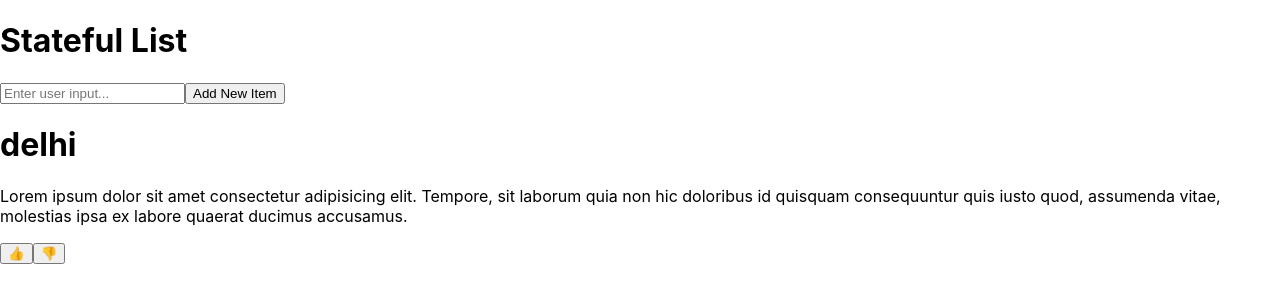
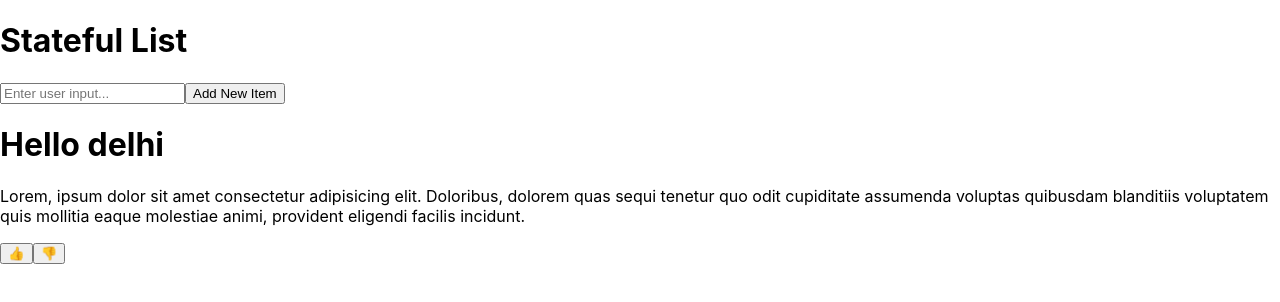
Before and after one commit to RishivYadav/fourth-react, a React (Create React App) app: page / in a window 1280 px wide. Shown: the top 302 px of the page. Built offline with nearby package versions, Linux system fonts and the light colour scheme.

Commit message:
input eith maps

```diff
--- a/src/App.js
+++ b/src/App.js
@@ -14,9 +14,6 @@
   let [list, setList] = useState(["delhi"]);
 
   let addItemAction = () => {
-    // console.log(inputRef.current);
-    // console.log(document.querySelector("#id1"));
-
     let inputValue = inputRef.current.value;
     let newList = [inputValue, ...list];
     setList(newList);
@@ -35,22 +32,28 @@
       <input type="button" value="Add New Item" onClick={addItemAction} />
 
       {list.map((item) => (
-        <div>
-          <h1>{item}</h1>
-          <p>
-            Lorem ipsum dolor sit amet consectetur adipisicing elit. Tempore,
-            sit laborum quia non hic doloribus id quisquam consequuntur quis
-            iusto quod, assumenda vitae, molestias ipsa ex labore quaerat
-            ducimus accusamus.
-          </p>
-          <div>
-            <input type="button" value="&#128077;" />
-            <input type="button" value="&#128078;" />
-          </div>
-        </div>
+        <MessageDemo message={item} />
       ))}
     </>
   );
 }
 
+function MessageDemo({ message }) {
+  return (
+    <>
+      <h1>Hello {message}</h1>
+      <p>
+        Lorem, ipsum dolor sit amet consectetur adipisicing elit. Doloribus,
+        dolorem quas sequi tenetur quo odit cupiditate assumenda voluptas
+        quibusdam blanditiis voluptatem quis mollitia eaque molestiae animi,
+        provident eligendi facilis incidunt.
+      </p>
+      <div>
+        <input type="button" value="&#128077;" />
+        <input type="button" value="&#128078;" />
+      </div>
+    </>
+  );
+}
+
 export default App;
```
